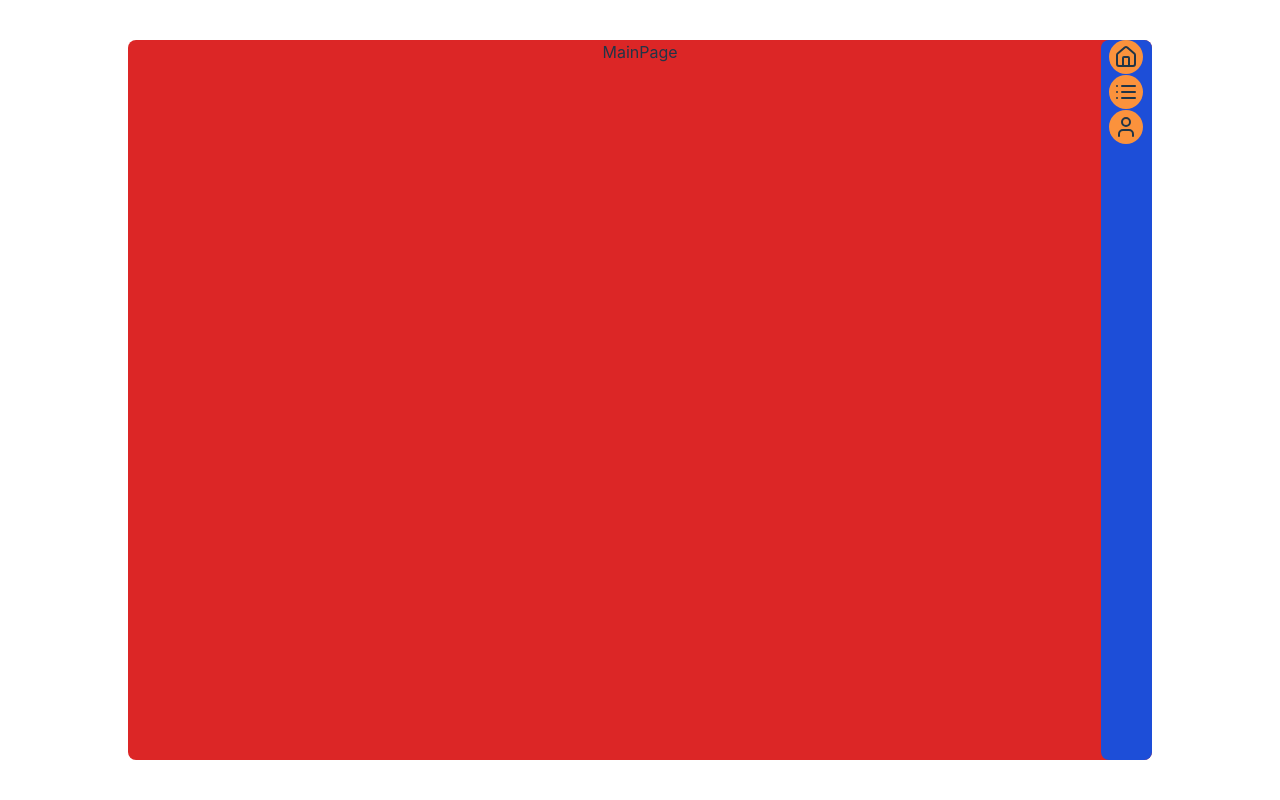
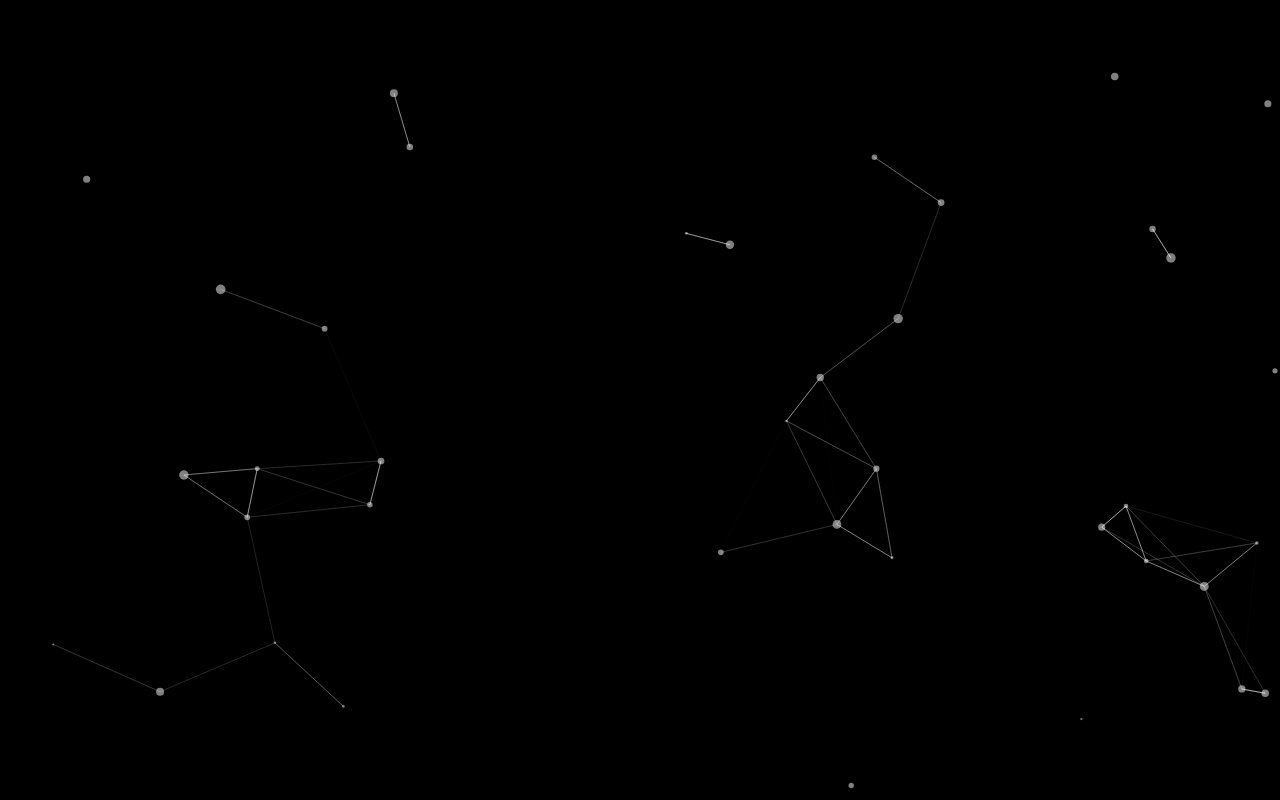
Before and after one commit to RockyPHER/portport, a React (Vite) app: page / in a window 1280 px wide. Built offline with nearby package versions, Linux system fonts and the light colour scheme.

Commit message:
chore: background particles add, navbar button add

```diff
--- a/package.json
+++ b/package.json
@@ -10,6 +10,9 @@
     "preview": "vite preview"
   },
   "dependencies": {
+    "@tsparticles/engine": "^3.5.0",
+    "@tsparticles/react": "^3.0.0",
+    "@tsparticles/slim": "^3.5.0",
     "lucide-react": "^0.418.0",
     "react": "^18.3.1",
     "react-dom": "^18.3.1"
--- a/src/App.tsx
+++ b/src/App.tsx
@@ -1,20 +1,122 @@
-import { HouseIcon, List, User } from "lucide-react";
+import { Grip, HouseIcon, User } from "lucide-react";
 import "./App.css";
 import { Button } from "./components/button";
+import { useEffect, useMemo, useState } from "react";
+import Particles, { initParticlesEngine } from "@tsparticles/react";
+import { loadSlim } from "@tsparticles/slim";
+import { Container, IOptions, RecursivePartial } from "@tsparticles/engine";
 
 function App() {
+  const [init, setInit] = useState(false);
+
+  useEffect(() => {
+    initParticlesEngine(async (engine) => {
+      await loadSlim(engine);
+    }).then(() => {
+      setInit(true);
+    });
+  }, []);
+
+  const particlesLoaded = async (
+    container: Container | undefined
+  ): Promise<void> => {
+    await console.log(container);
+  };
+
+  const options: RecursivePartial<IOptions> = {
+    background: {
+      color: {
+        value: "#000000",
+      },
+    },
+    fpsLimit: 120,
+    interactivity: {
+      events: {
+        onClick: {
+          enable: true,
+          mode: "push",
+        },
+        onHover: {
+          enable: true,
+          mode: "repulse",
+        },
+      },
+      modes: {
+        push: {
+          quantity: 4,
+        },
+        repulse: {
+          distance: 200,
+          duration: 0.4,
+        },
+      },
+    },
+    particles: {
+      color: {
+        value: "#ffffff",
+      },
+      links: {
+        color: "#ffffff",
+        distance: 150,
+        enable: true,
+        opacity: 0.5,
+        width: 1,
+      },
+      collisions: {
+        enable: true,
+      },
+      move: {
+        direction: "none", // Update the type here
+        enable: true,
+        outModes: {
+          default: "bounce",
+        },
+        random: false,
+        speed: 2,
+        straight: false,
+      },
+      number: {
+        density: {
+          enable: true,
+          area: 800,
+        },
+        value: 80,
+      },
+      opacity: {
+        value: 0.5,
+      },
+      shape: {
+        type: "circle",
+      },
+      size: {
+        value: { min: 1, max: 5 },
+      },
+    },
+    detectRetina: true,
+  };
+
+  if (init) {
+    return (
+      <Particles
+        id="tsparticles"
+        particlesLoaded={particlesLoaded}
+        options={options}
+      />
+    );
+  }
+
   return (
     <div className="flex gap-3">
       <div className="w-[80vw] h-[90vh] rounded-lg bg-red-600">MainPage</div>
-      <div className="w-[4vw] h-[90vh] absolute right-[10%] rounded-lg bg-blue-700">
+      <div className="w-[4vw] h-[95vh] absolute top-[50%] right-[10%] translate-y-[-50%] flex flex-col justify-center items-center gap-10 rounded-lg bg-blue-700">
         <Button>
-          <HouseIcon />
+          <HouseIcon size={36} />
         </Button>
         <Button>
-          <List />
+          <Grip size={36} />
         </Button>
         <Button>
-          <User />
+          <User size={36} />
         </Button>
       </div>
     </div>
--- a/src/components/button.tsx
+++ b/src/components/button.tsx
@@ -2,7 +2,7 @@ import React from "react";
 
 export const Button = ({ children }: { children: React.ReactNode }) => {
   return (
-    <button className="w-auto h-auto p-1 rounded-full bg-orange-400">
+    <button className="w-auto h-auto p-[15%] hover:scale-110 active:scale-105 rounded-full transition-all bg-orange-400">
       {children}
     </button>
   );
```
Also changed, not shown: 1 other file (tests, documents, lock files or other folders).
